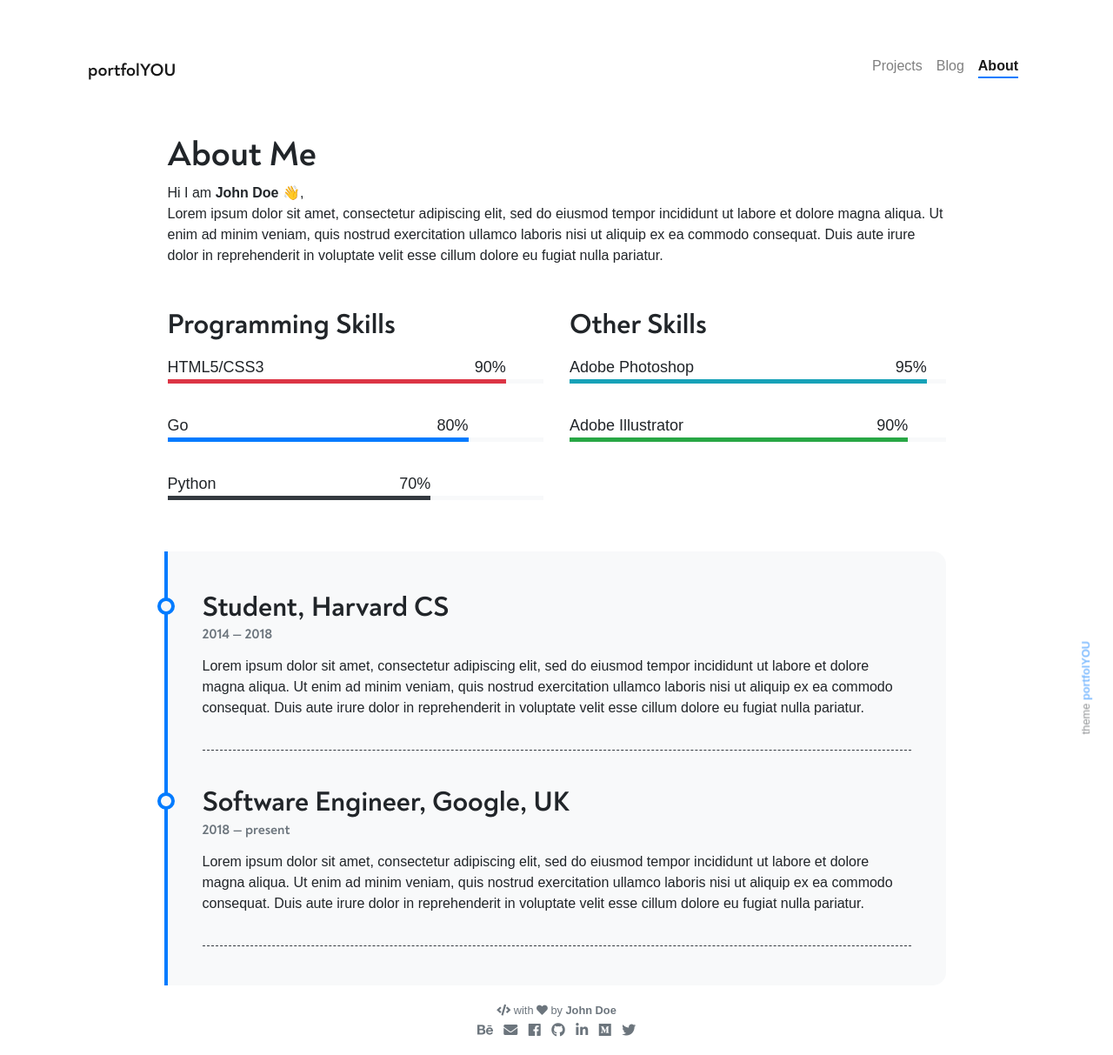
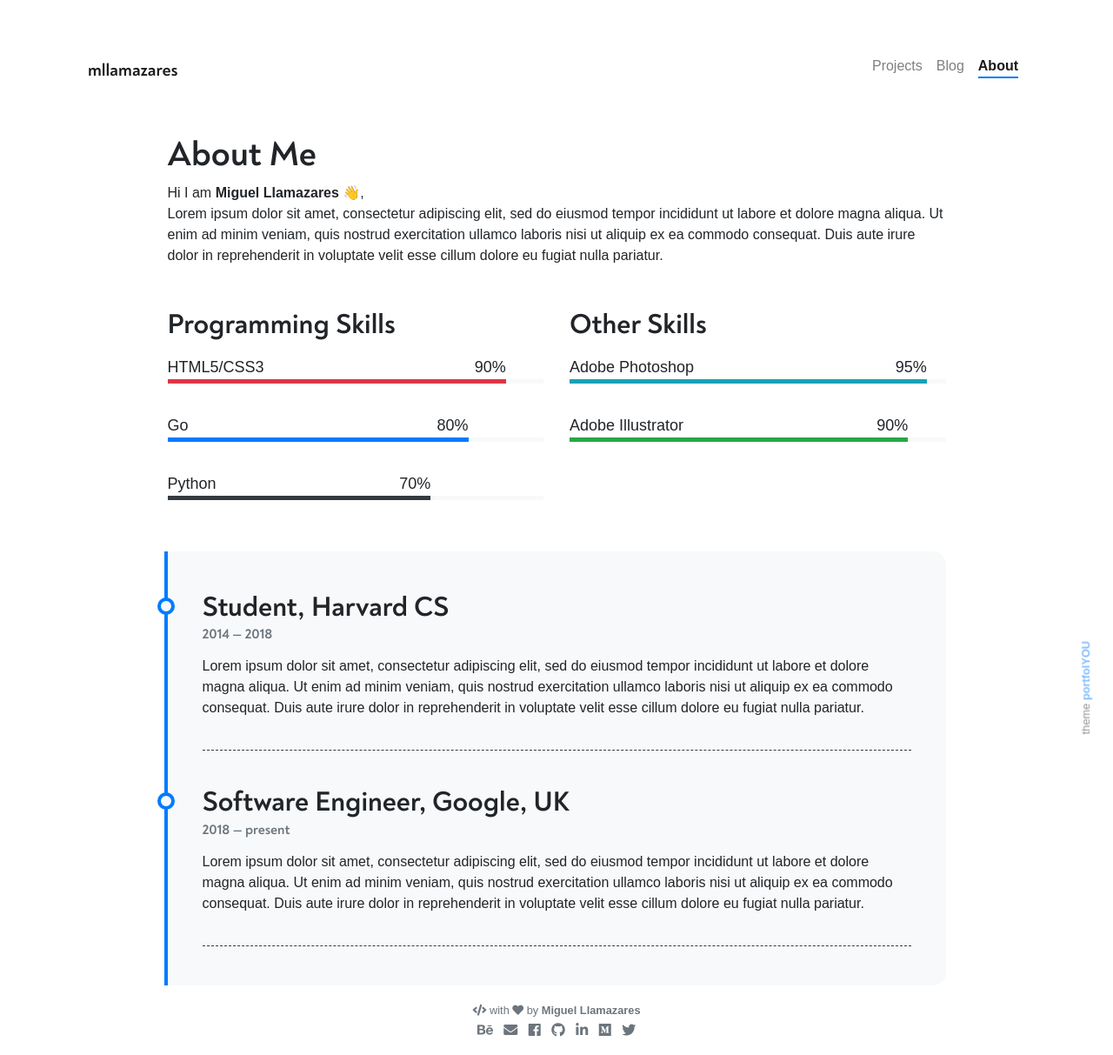
Before and after one commit to mllamazares/mllamazares.github.io, a Jekyll site: the page built from pages/about.md, in a window 1280 px wide. Shown: the whole page at 87% size. Built offline with Jekyll 4.4.1, drawn with Linux system fonts in a browser that asks for light colours; nearby versions of some CDN libraries; emoji names are drawn with the system emoji font; part of the change alters nothing that is shown.

Commit message:
Update _config.yml

```diff
--- a/_config.yml
+++ b/_config.yml
@@ -1,12 +1,11 @@
 ### Site Settings ###
-title               : portfolYOU
+title               : mllamazares
 description         : >-
                       "I turn coffee :coffee: into code,
                       use tabs over spaces
                       and never broke production."
-baseurl             : "/portfolYOU"                     # Change to empty quotes if you are hosting your site at <your-username>.github.io directly
-repository          : YoussefRaafatNasry/portfolYOU     # Change to <your-username>/<your-username>.github.io (or remove it if you don't need remote projects)
-remote_theme        : YoussefRaafatNasry/portfolYOU
+baseurl             : "/"                     # Change to empty quotes if you are hosting your site at <your-username>.github.io directly
+repository          : mllamazares/mllamazares.github.io     # Change to <your-username>/<your-username>.github.io (or remove it if you don't need remote projects)
 
 
 ### Plugins ###
@@ -19,13 +18,11 @@ nav_exclude:                                            # The following paths ar
   - pages/tags.html
   - pages/404.html
   - pages/index.md
-  - documentation/partials/**                           # For Documentation Only
-
 
 ### Author Info ###
 author:
-  name              : John Doe
-  image             : https://bit.ly/2KCvgVJ
+  name              : Miguel Llamazares
+#  image             : https://bit.ly/2KCvgVJ
   behance           : your_username
 # dribbble          : your_username
   email             : username@domain.com
@@ -54,8 +51,7 @@ collections:
   projects:
     output: true
     permalink: /projects/:name
-  elements:                                             # For Documentation Only
-    output: true                                        # For Documentation Only
+
 
 
 ### Defaults for collections ###
@@ -65,11 +61,7 @@ defaults:
       type: "projects"
     values:
       layout: "page"
-  - scope:                                              # For Documentation Only
-      path: ""                                          # For Documentation Only
-      type: "elements"                                  # For Documentation Only
-    values:                                             # For Documentation Only
-      layout: "element"                                 # For Documentation Only
+
 
 
 ### Exclude from processing ###
```
